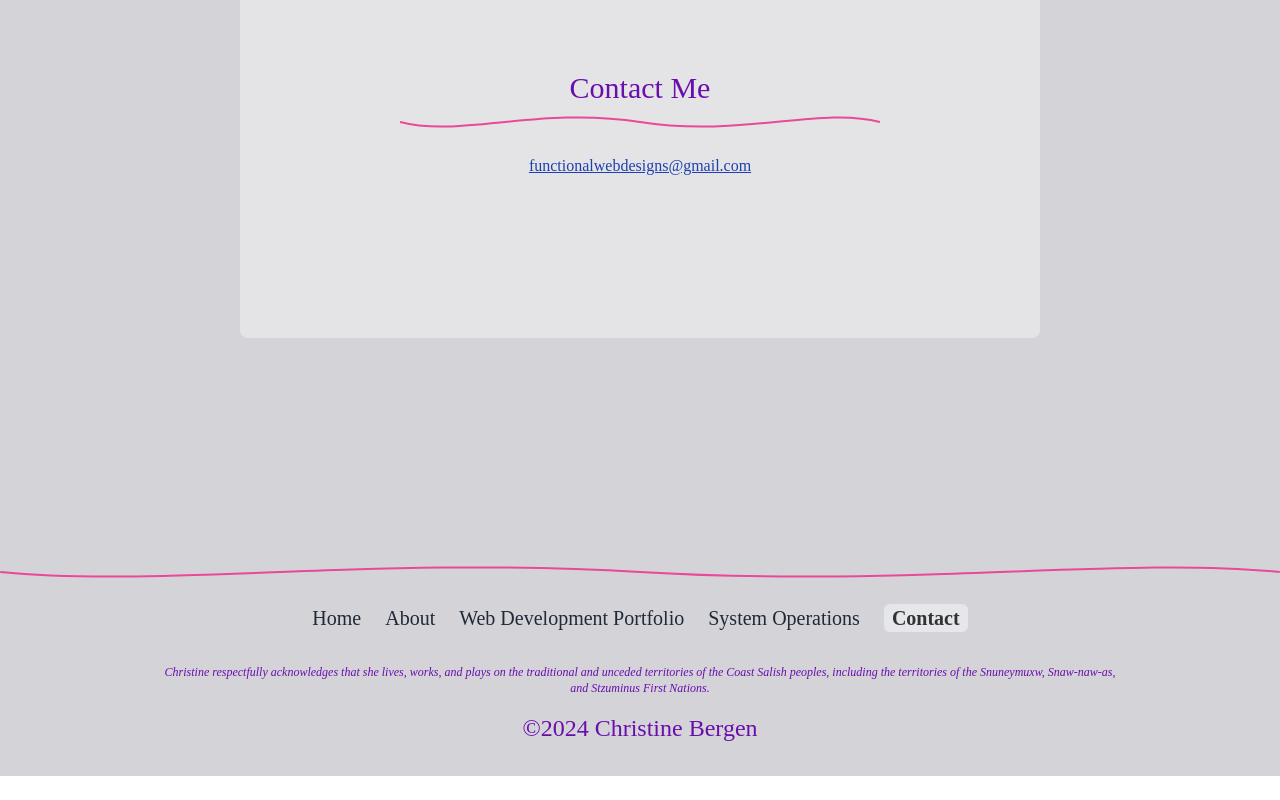
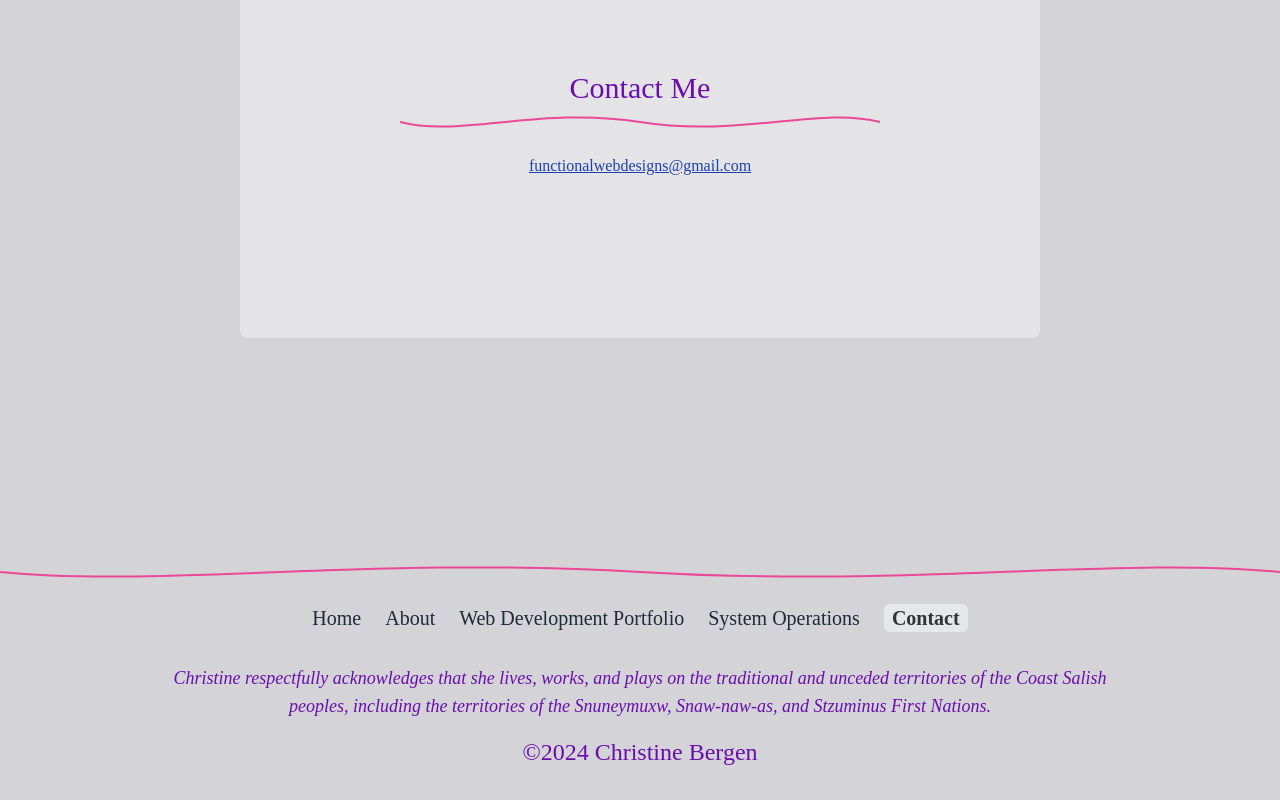
Before and after one commit to christinebergen/portfolio, a React (Create React App) app: page /contact in a window 1280 px wide. Shown: the part 438-1238 px from the top of the page. Before the commit the page ends 1214 px from the top, so only its background shows below. Built offline with nearby package versions, Linux system fonts and the light colour scheme.

Commit message:
fix land acknowedgement

```diff
--- a/src/components/Footer.js
+++ b/src/components/Footer.js
@@ -31,7 +31,7 @@ function Footer() {
         </Link>
       </div>
 
-      <div className="w-full md:w-3/4 text-primary text-xs md:text-md text-center flex flex-col justify-center items-center">
+      <div className="w-full md:w-3/4 text-primary text-sm md:text-lg text-center flex flex-col justify-center items-center">
         <p className="italic my-2 md:my-4">
           Christine respectfully acknowledges that she lives, works, and plays
           on the traditional and unceded territories of the Coast Salish
```
